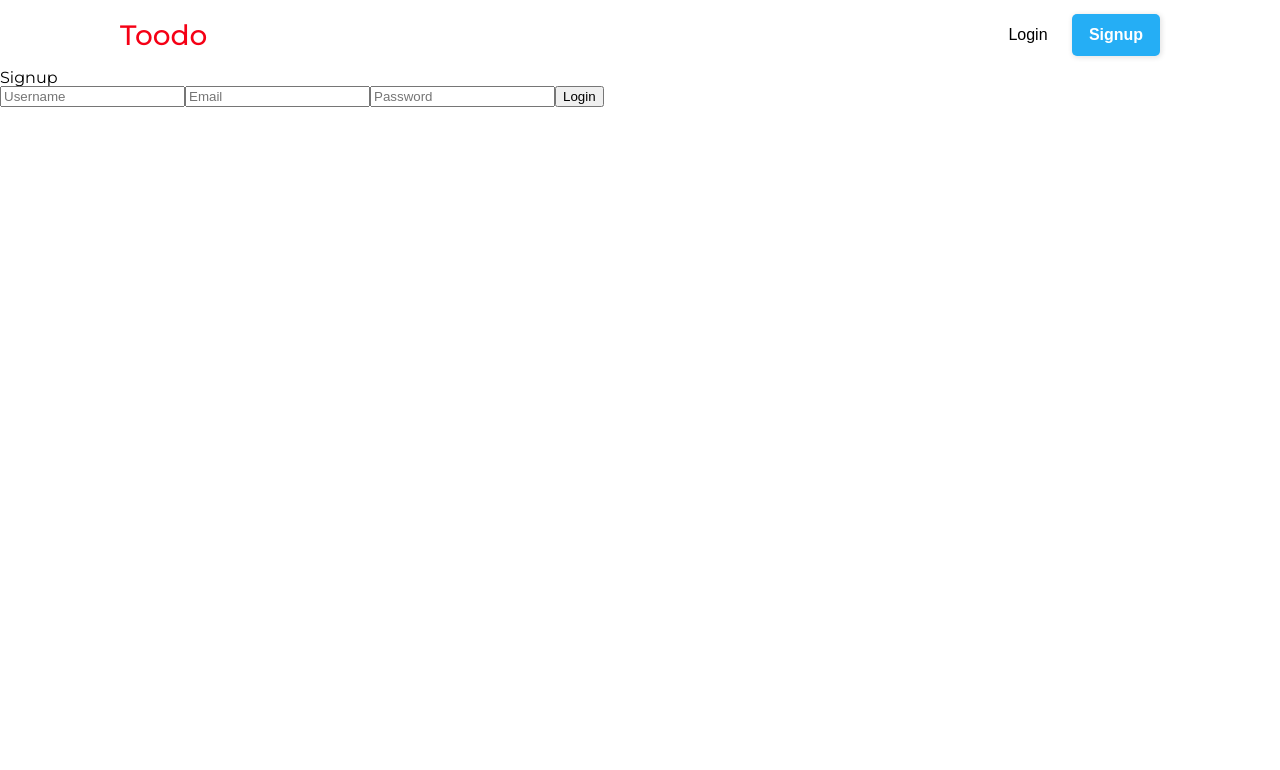
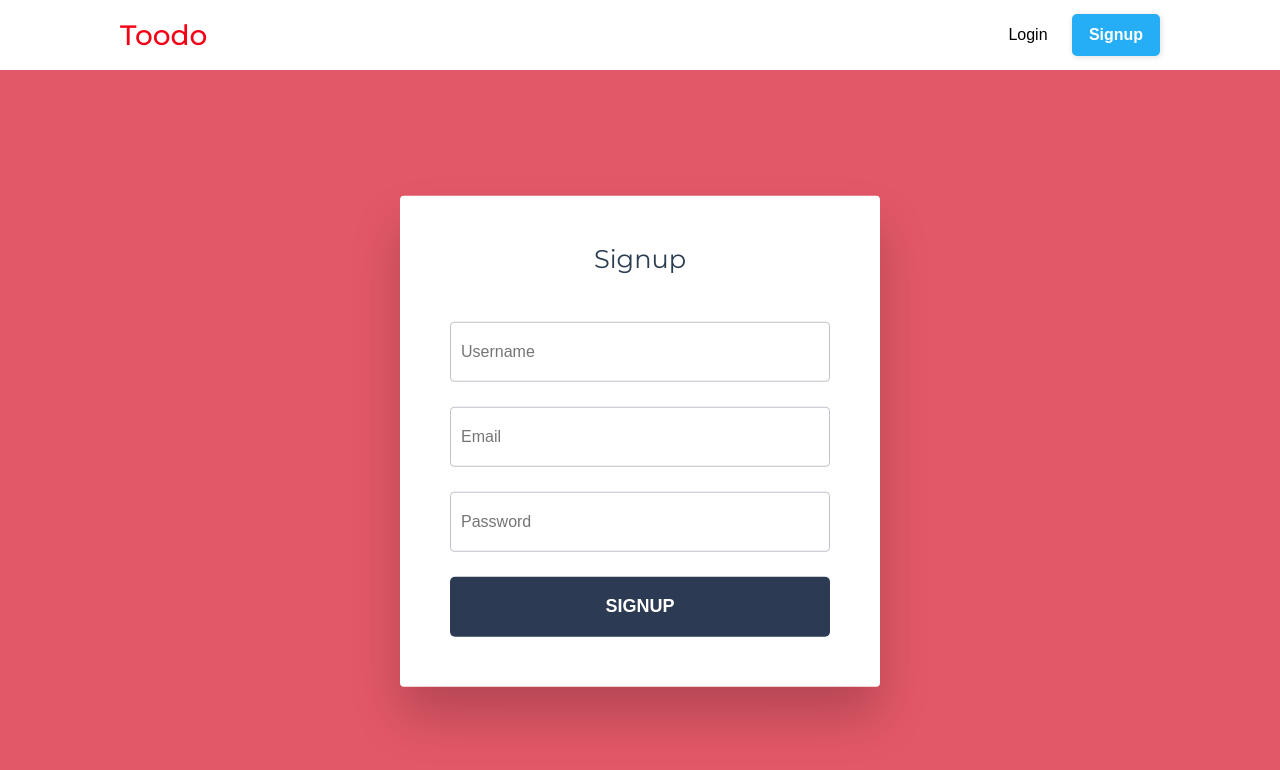
Before and after one commit to AlkTheOrg/fstack-todo, a React (Create React App) app: page /signup in a window 1280 px wide. Shown: the top 770 px of the page. Built offline with nearby package versions, Linux system fonts and the light colour scheme.

Commit message:
Update login and signup scss

```diff
--- a/src/pages/Login.tsx
+++ b/src/pages/Login.tsx
@@ -3,15 +3,15 @@ import { useNavigate } from "react-router-dom";
 import { login, reset, setUser } from "../slices/authSlice";
 import { useSelector, useDispatch } from "react-redux";
 import { AppDispatch, RootState } from "../store";
-import "../styles/Login.scss";
+import "../styles/LoginOrSignup.scss";
 
 interface Props {}
 
-export const Login: React.FC<Props> = (props) => {
+export const Login: React.FC<Props> = () => {
   const [username, setUsername] = useState("");
   const [password, setPassword] = useState("");
   const dispatch: AppDispatch = useDispatch();
-  const { loading, isError, message } = useSelector((state: RootState) => state.auth);
+  const { isLoading, isError, message } = useSelector((state: RootState) => state.auth);
   let navigate = useNavigate();
 
   useEffect(() => {
@@ -51,6 +51,7 @@ export const Login: React.FC<Props> = (props) => {
             value={username}
             id="username"
             required
+            disabled={isLoading}
           />
           <input
             onChange={(e) => setPassword(e.target.value)}
@@ -59,14 +60,9 @@ export const Login: React.FC<Props> = (props) => {
             value={password}
             id="password"
             required
+            disabled={isLoading}
           />
-          {loading ? (
-            <div className="loading">
-              <span>Loading...</span>
-            </div>
-          ) : (
-            <button type="submit" id="submit">Login</button>
-          )}
+          <button type="submit" id="submit" disabled={isLoading}>Login</button>
         </form>
       </div>
     </div>
--- a/src/pages/Signup.tsx
+++ b/src/pages/Signup.tsx
@@ -3,6 +3,7 @@ import { useNavigate } from "react-router-dom";
 import { register, reset, setUser } from "../slices/authSlice";
 import { useSelector, useDispatch } from "react-redux";
 import { AppDispatch, RootState } from "../store";
+import "../styles/LoginOrSignup.scss";
 
 interface Props {}
 
@@ -11,7 +12,7 @@ export const Signup: React.FC<Props> = (props) => {
   const [email, setEmail] = useState("");
   const [password, setPassword] = useState("");
   const dispatch: AppDispatch = useDispatch();
-  const { loading, isError, message } = useSelector((state: RootState) => state.auth);
+  const { isLoading, isError, message } = useSelector((state: RootState) => state.auth);
   let navigate = useNavigate();
 
   useEffect(() => {
@@ -37,19 +38,22 @@ export const Signup: React.FC<Props> = (props) => {
   };
 
   return (
+    <div className="Signup">
       <div className="page">
         <div>
           <h2>Signup</h2>
         </div>
-
-      {isError && <div className="error">{message}</div>}
+        <div className="validation">{isError ? message : ''}</div>
         <form onSubmit={handleSignup}>
           <input
             onChange={(e) => setUsername(e.target.value)}
             placeholder="Username"
             type="text"
             value={username}
+            minLength={3}
+            maxLength={30}
             required
+            disabled={isLoading}
           />
           <input
             onChange={(e) => setEmail(e.target.value)}
@@ -57,6 +61,7 @@ export const Signup: React.FC<Props> = (props) => {
             type="email"
             value={email}
             required
+            disabled={isLoading}
           />
           <input
             onChange={(e) => setPassword(e.target.value)}
@@ -64,16 +69,13 @@ export const Signup: React.FC<Props> = (props) => {
             type="password"
             value={password}
             required
+            minLength={6}
+            maxLength={30}
+            disabled={isLoading}
           />
-
-        {loading ? (
-          <div className="loading">
-            <span>Loading...</span>
+          <button type="submit" disabled={isLoading}>Signup</button>
+        </form>
       </div>
-        ) : (
-          <button type="submit">Login</button>
-        )}
-      </form>
     </div>
   );
 };
--- a/src/slices/authSlice.ts
+++ b/src/slices/authSlice.ts
@@ -20,7 +20,6 @@ export type UserLogin = {
 }
 
 export type AuthState = {
-  loading: boolean;
   user: User | null;
   isError: boolean;
   isSuccess: boolean;
@@ -29,7 +28,6 @@ export type AuthState = {
 };
 
 export const initialState: AuthState = {
-  loading: false,
   user: null,
   isError: false,
   isSuccess: false,
--- a/src/styles/Login.scss
+++ b/src/styles/LoginOrSignup.scss
@@ -1,4 +1,4 @@
-.Login {
+.Login, .Signup {
   width: 100%;
   height: calc(100vh - 70px);
   position: relative;
@@ -74,6 +74,11 @@
     height: 60px;
     border-radius: 5px;
 
+    &:disabled {
+      cursor: default;
+      background-color: #36445e;
+    }
+
     &:hover {
       background-color: #36445e;
       -webkit-transition: all 0.2s ease;
```
Also changed, not shown: 1 other file (tests, documents, lock files or other folders). Lines whose indentation alone changed are shown as unchanged.
